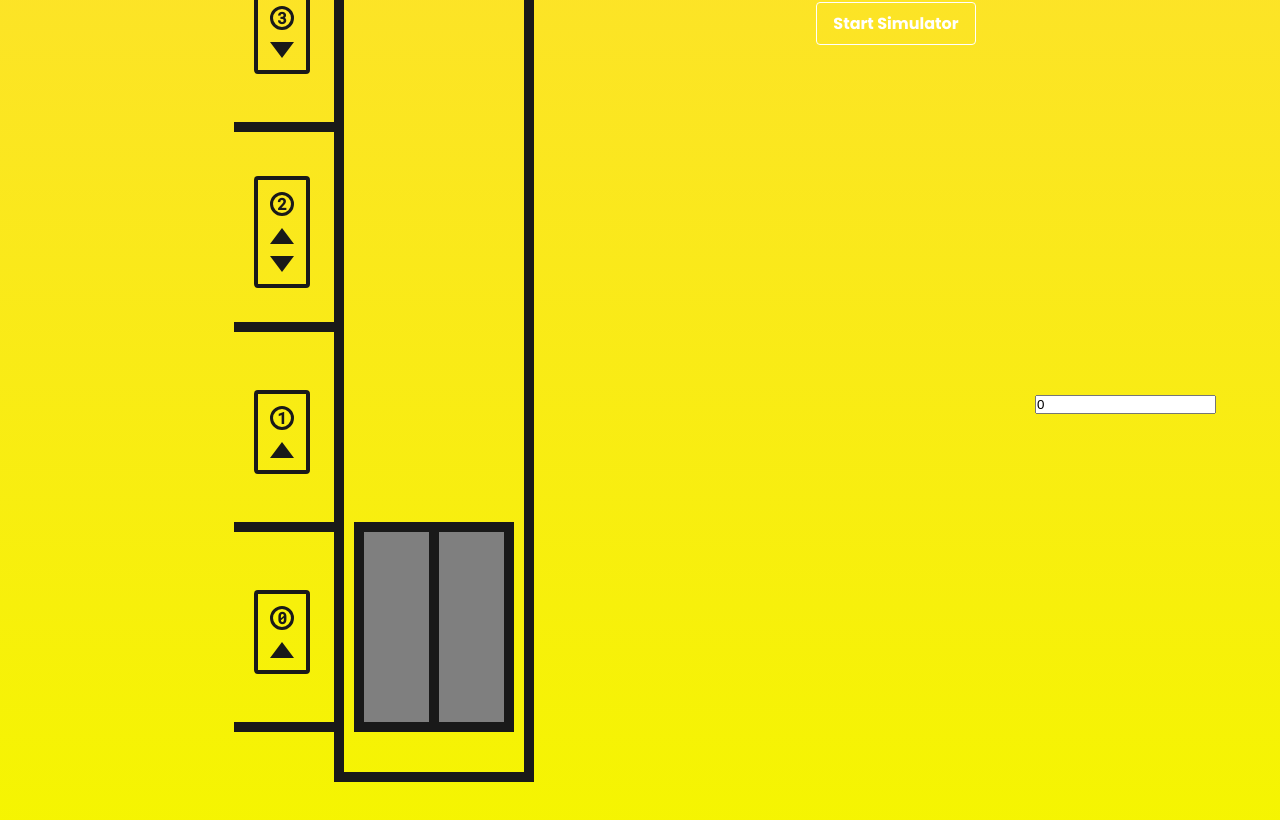
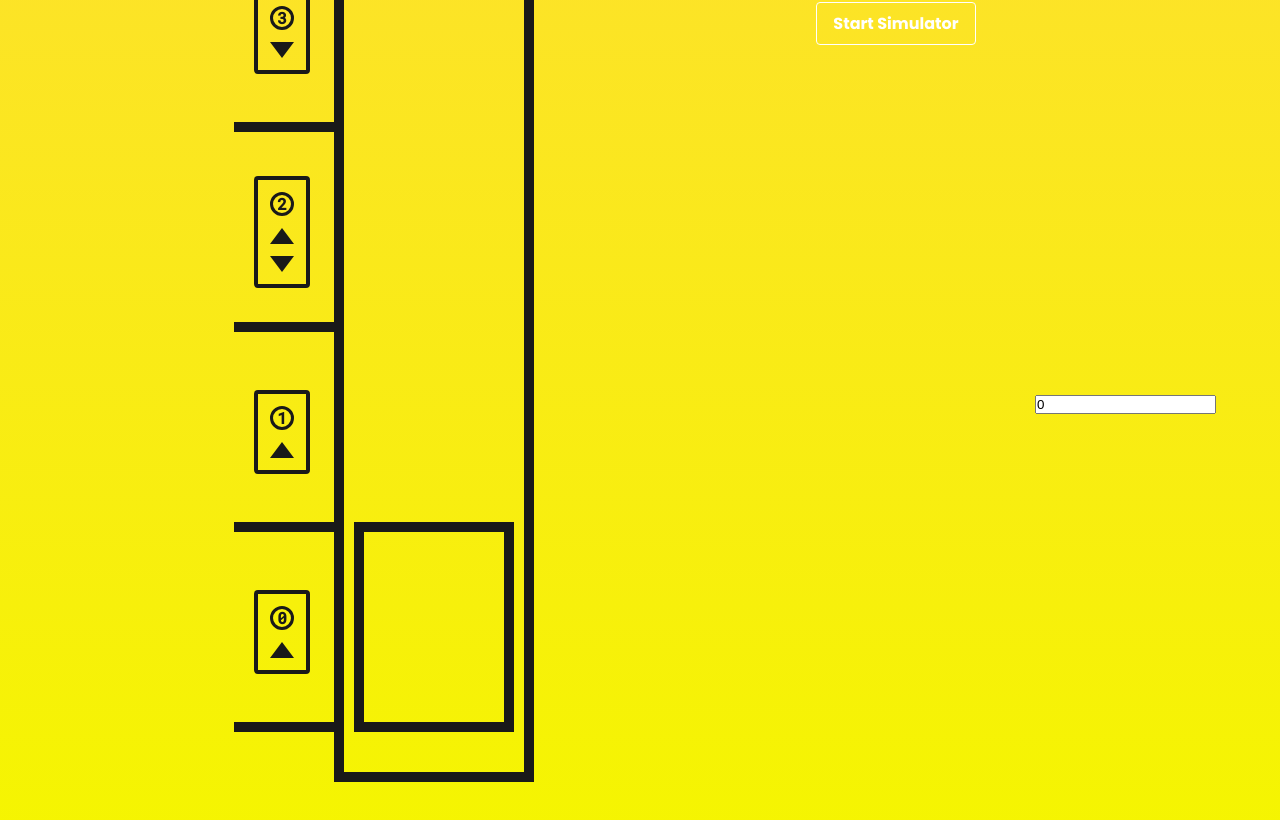
Before and after one commit to juliolmuller/elevator-algorithm-, a React (Vite) app: page / in a window 1280 px wide. Shown: the part 322-1142 px from the top of the page. Built offline with nearby package versions, Linux system fonts and the light colour scheme.

Commit message:
feat: add animation to elevator doors

```diff
--- a/src/components/ElevatorShaft/Elevator/index.tsx
+++ b/src/components/ElevatorShaft/Elevator/index.tsx
@@ -1,4 +1,5 @@
-import { useEffect, useRef, useState } from 'react'
+import clsx from 'clsx'
+import { TransitionEvent, useEffect, useRef, useState } from 'react'
 
 import styles from './styles.module.scss'
 
@@ -8,25 +9,38 @@ interface ElevatorProps {
 
 function Elevator({ floor }: ElevatorProps) {
   const prevFloor = useRef(0)
+  const isMounted = useRef(false)
+  const [isDoorOpen, setDoorOpen] = useState(true)
 
   function synchronizeFloorState() {
     prevFloor.current = Math.max(0, floor)
   }
 
+  function openDoor(event: TransitionEvent<HTMLDivElement>) {
+    ;(event.target as HTMLDivElement).classList.contains(styles.root) && setDoorOpen(true)
+  }
+
+  function closeDoor() {
+    isMounted.current && setDoorOpen(false)
+  }
+
   useEffect(() => {
     synchronizeFloorState()
-  })
+    isMounted.current && closeDoor()
+    isMounted.current = true
+  }, [floor]) // eslint-disable-line react-hooks/exhaustive-deps
 
   return (
     <div
       className={styles.root}
       style={{
+        transitionDuration: `${Math.abs(floor - prevFloor.current) * 2}s`,
         transform: `translateY(calc((100% - 10px) * -${floor}))`,
       }}
-      onTransitionEnd={(...args) => console.log(...args)}
+      onTransitionEnd={openDoor}
     >
-      <div className={styles.door} />
-      <div className={styles.door} />
+      <div className={clsx(styles.door, isDoorOpen && styles.doorOpen)} />
+      <div className={clsx(styles.door, isDoorOpen && styles.doorOpen)} />
     </div>
   )
 }
--- a/src/components/ElevatorShaft/Elevator/styles.module.scss
+++ b/src/components/ElevatorShaft/Elevator/styles.module.scss
@@ -1,5 +1,6 @@
 .root {
   overflow: hidden;
+  transition-delay: 1s;
   transition-duration: 2s;
   transition-property: transform;
   transition-timing-function: ease-in-out;
@@ -17,18 +18,20 @@
 .door {
   box-sizing: content-box;
   display: inline-block;
+  transition: transform 1s ease;
 
   height: 100%;
   width: 50%;
+  margin-left: -5px;
+  border-right: 5px solid currentColor;
   background: var(--color-grey-500);
 
-  &:first-of-type {
-    margin-left: -5px;
-    border-right: 5px solid currentColor;
+  &.doorOpen {
+    transform: translateX(-100%);
   }
 
   &:last-of-type {
-    margin-right: -5px;
-    border-left: 5px solid currentColor;
+    rotate: 180deg;
+    margin: 0 -5px 0 0;
   }
 }
```
